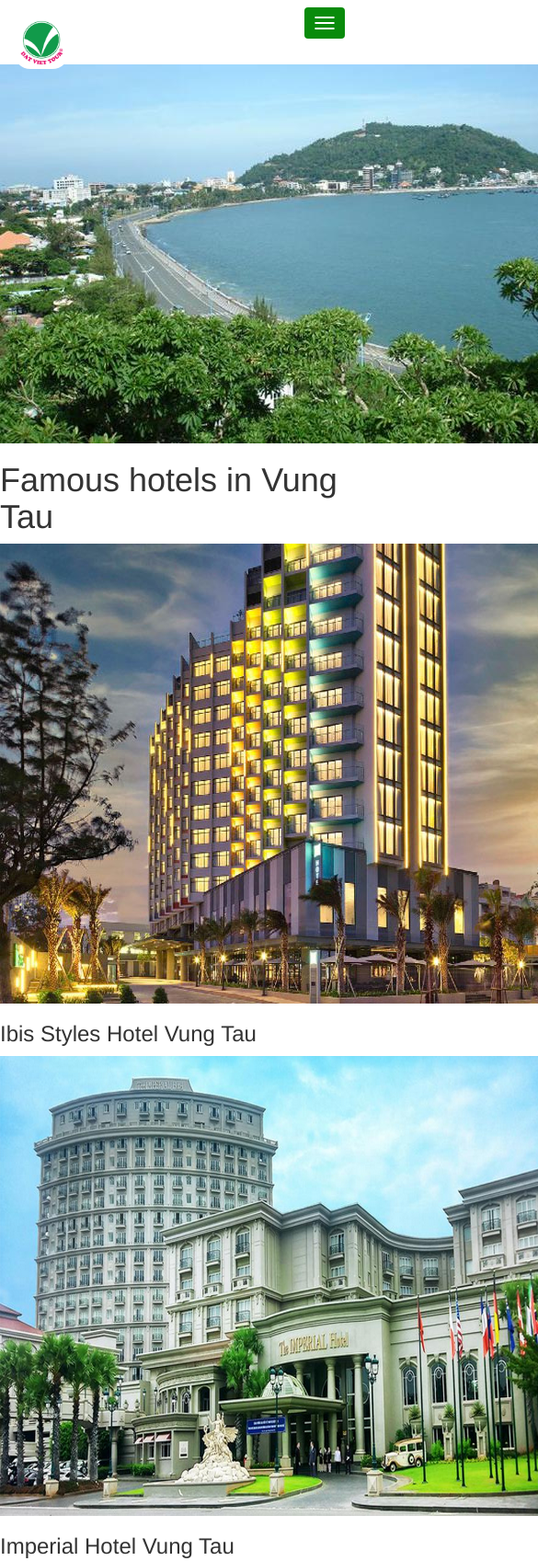
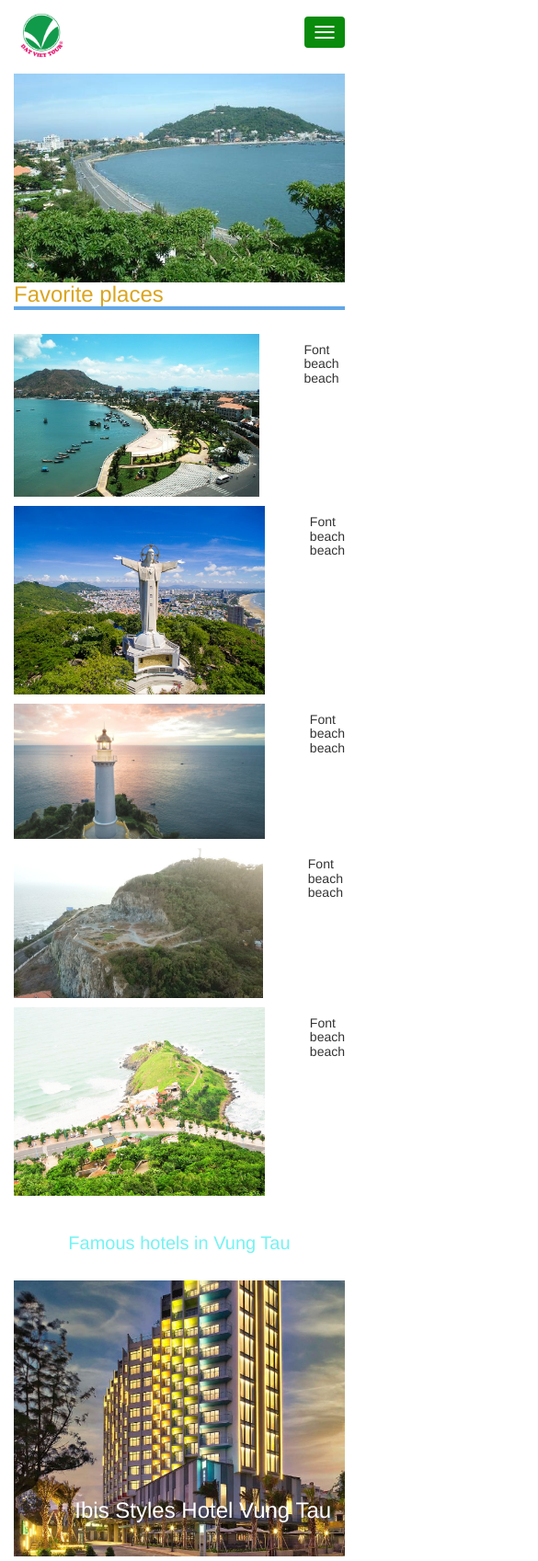
Before and after one commit to savvycom-nodejs/kien-html-css-example, a plain HTML site: page index.html in a window 390 px wide. Shown: the top 1697 px of the page at 92% size, 585 px wide, since content can reach past the window. Drawn offline with Linux system fonts and the light colour scheme.

Commit message:
baitaphtml

```diff
--- a/app.css
+++ b/app.css
@@ -1,3 +1,113 @@
 body{
-    margin-top: 10px !important;
+    margin-top: 10px;
 }
+.blue-line{
+    border-bottom: 4px solid rgb(98, 167, 232);
+    margin: -11px 0 26px 0;
+}
+.baner-favorite{
+    margin-top: -30px;
+}
+.banner-item-img img{
+   width: 140px;
+   min-height: 40%;
+   margin-bottom: 10px;
+}
+.banner-item h5{
+    margin-left: -54px;
+}
+.container-title{
+    text-align: center;
+    color: rgb(117, 243, 243);
+    margin: 30px 0;
+}
+.container img{
+    width: 100%;
+    min-height: 100px;
+    position: relative;
+}
+.container-text{
+    position: absolute;
+    /* text-align: center; */
+    margin: -8% 0 0 20%;
+    color: #fff;
+    font-weight: 400;
+}
+.table-striped th{
+    text-align: center;
+    color: rgb(37, 142, 37) ;
+}
+.table-striped td{
+    color: goldenrod;
+    text-align: center;
+}
+.container-fluid-footer{
+    background: rgb(27, 135, 145);
+    color: #fff;
+    text-align: center;
+}
+.container-fluid-footer-text{
+    margin: 10px 0;
+}
+@media only screen and (min-width: 360px){
+    .baner-favorite-text{
+        color: goldenrod;
+        margin-top: 30px;
+    }
+    .navbar-brand img {
+        width: 60px;
+        height: 60px;
+        border-radius: 30%;
+        margin-top: -18px;
+    }
+    .banner-item{
+        display: flex;
+    }
+    .banner-item h5{
+        margin-left: 10px;
+    }
+    .container-title{
+        font-size: 2rem;
+    }
+    .container-text {
+        margin: -16% 0 0 10%;
+        font-weight: 300;
+    }
+    .container-item1{
+        margin-bottom: 20px;
+    }
+    .table-striped{
+        font-size: 1rem;
+    }
+    .container-fluid-footer{
+        /* width: 100%; */
+    }
+    .container-fluid-footer-text{
+        margin: 0px 0 -12px 0;
+        padding: 10px 0;
+    }
+}
+@media only screen and (max-width: 768px){
+    ul.nav {
+        margin-left: -26px;
+    }
+    .navbar-right{
+        margin-top: -76px;
+        margin-right: -28px;
+    }
+    .baner-favorite-text{
+        font-size: 2.4rem;
+    }
+    .banner-item-img img{
+        width: 84%;
+    }
+    .banner-item h5{
+        margin-left: -33px;
+    }
+    .container-text {
+        margin: -16% 0 0 17%;
+    }
+    .table-striped{
+        width: 100%;
+    }
+}
--- a/index.html
+++ b/index.html
@@ -2,114 +2,154 @@
 <html lang="en">
   <head>
     <title>VietTravel</title>
-  <meta charset="utf-8">
-  <meta name="viewport" content="width=device-width, initial-scale=1">
+    <meta charset="utf-8" />
+    <meta name="viewport" content="width=device-width, initial-scale=1" />
     <!-- Bootstrap -->
-  <link href="css/bootstrap.min.css" rel="stylesheet">
-  <link rel="stylesheet" href="css/stylemenu.css" >
+    <link href="css/bootstrap.min.css" rel="stylesheet" />
+    <link rel="stylesheet" href="css/stylemenu.css" />
+    <link rel="stylesheet" href="./app.css" />
     <!-- Embed css here-->
-	<link rel="stylesheet" href="./css/stylemenu.css">
-
-
+    <link rel="stylesheet" href="./css/stylemenu.css" />
   </head>
   <body>
-
     <div class="container-fluid">
-
       <div class="row">
-			<nav class="navbar"  role="navigation">
+        <nav class="navbar" role="navigation">
           <div class="container-fluid">
             <!-- Brand and toggle get grouped for better mobile display -->
             <div class="navbar-header">
-				  <button type="button" class="navbar-toggle" data-toggle="collapse" data-target="#bs-example-navbar-collapse-1">
+              <button
+                type="button"
+                class="navbar-toggle"
+                data-toggle="collapse"
+                data-target="#bs-example-navbar-collapse-1"
+              >
                 <span class="sr-only">Toggle navigation</span>
                 <span class="icon-bar"></span>
                 <span class="icon-bar"></span>
                 <span class="icon-bar"></span>
               </button>
-					<a class="navbar-brand" href="#"><img src="images/Logo.png"/>  </a>
-
+              <a class="navbar-brand" href="#"
+                ><img src="images/Logo.png" />
+              </a>
             </div>
 
-				<div class="collapse navbar-collapse" id="bs-example-navbar-collapse-1">
+            <div
+              class="collapse navbar-collapse"
+              id="bs-example-navbar-collapse-1"
+            >
               <ul class="nav navbar-nav">
+                <li><a href="index.html">Home</a></li>
 
-					<li> <a href="index.html">Home</a> </li>
-
-					<li ><a href="#">About</a></li>
-					<li ><a href="#">Products</a></li>
+                <li><a href="#">About</a></li>
+                <li><a href="#">Products</a></li>
                 <li><a href="#">News</a></li>
 
-					<li>  <a href="#">Contact</a>  </li>
+                <li><a href="#">Contact</a></li>
               </ul>
-
 
               <form class="navbar-form navbar-right" role="search">
                 <div class="form-group">
-					  <input type="text" class="form-control" placeholder="Search">
+                  <input
+                    type="text"
+                    class="form-control"
+                    placeholder="Search"
+                  />
                 </div>
                 <button type="submit" class="btn btn-default">Search</button>
               </form>
-
-				</div><!-- /.navbar-collapse -->
-			  </div><!-- /.container-fluid -->
+            </div>
+            <!-- /.navbar-collapse -->
+          </div>
+          <!-- /.container-fluid -->
         </nav>
       </div>
 
-
-
-		<div class="row">
-
-			<div>
-
-					<img src="images/Banner.jpg" alt="Vung Tau" />
-
+      <div class="row banner">
+        <div class="col-sm-8">
+          <img
+            width="100%"
+            height="100%"
+            src="images/Banner.jpg"
+            alt="Vung Tau"
+          />
         </div>
 
+        <div class="col-sm-4 baner-favorite">
+          <!--Insert code favorite places here-->
           <div>
+            <h1 class="baner-favorite-text">Favorite places</h1>
+            <div class="blue-line"></div>
+          </div>
+          <div class="banner-right">
+            <!-- item- right 1 -->
+            <div class="row banner-item">
+              <div class="col-sm-5 banner-item-img">
+                <img src="./images/h1.jpg" alt="" />
+              </div>
+              <h5 class="col-sm-7">Font beach beach</h5>
+            </div>
+            <!-- item- right 2 -->
+            <div class="row banner-item">
+              <div class="col-sm-5 banner-item-img">
+                <img src="./images/h2.jpg" alt="" />
+              </div>
+              <h5 class="col-sm-7">Font beach beach</h5>
+            </div>
+            <!-- item- right 3 -->
+            <div class="row banner-item">
+              <div class="col-sm-5 banner-item-img">
+                <img src="./images/h3.jpg" alt="" />
+              </div>
+              <h5 class="col-sm-7">Font beach beach</h5>
+            </div>
+            <!-- item- right 4 -->
+            <div class="row banner-item">
+              <div class="col-sm-5 banner-item-img">
+                <img src="./images/h4.jpg" alt="" />
+              </div>
+              <h5 class="col-sm-7">Font beach beach</h5>
+            </div>
+            <!-- item- right 5 -->
+            <div class="row banner-item">
+              <div class="col-sm-5 banner-item-img">
+                <img src="./images/h5.jpg" alt="" />
+              </div>
+              <h5 class="col-sm-7">Font beach beach</h5>
+            </div>
+          </div>
+        </div>
+      </div>
+    </div>
+    <!--Kết thúc container-fluid-->
 
-				<!--Insert code favorite places here-->
-
+    <div class="container">
+      <div class="row" style="margin-bottom: 20px">
+        <div>
+          <h1 class="container-title">Famous hotels in Vung Tau</h1>
         </div>
 
-		</div>
-
-
-	</div> <!--Kết thúc container-fluid-->
-
-	<div class="container">
-
-         <div class="row" style="margin-bottom: 20px;">
-         	<div>
-         		<h1>Famous hotels in Vung Tau</h1>
-         	</div>
-
-         	<div>
+        <div class="col-sm-6 container-item1">
           <div>
             <img src="images/hotel01.jpg" />
             <div>
-						<h3>Ibis Styles Hotel Vung Tau</h3>
+              <h3 class="container-text">Ibis Styles Hotel Vung Tau</h3>
+            </div>
           </div>
         </div>
 
-         	</div>
-
-         	<div>
+        <div class="col-sm-6 container-item2">
           <div>
             <img src="images/hotel02.png" />
             <div>
-						<h3>Imperial Hotel Vung Tau</h3>
+              <h3 class="container-text">Imperial Hotel Vung Tau</h3>
+            </div>
+          </div>
         </div>
       </div>
 
-         	</div>
-
-
-         </div>
-
       <div class="row">
-
-				<h2> All-in tour price for 1 person</h2>
+        <h2 class="container-title">All-in tour price for 1 person</h2>
         <table class="table table-striped">
           <thead>
             <tr>
@@ -134,7 +174,6 @@
               <td>$14</td>
               <td>$18</td>
               <td>$20</td>
-
             </tr>
             <tr>
               <td>3</td>
@@ -142,38 +181,23 @@
               <td>$10</td>
               <td>$13</td>
               <td>$16</td>
-
             </tr>
-
           </tbody>
         </table>
-
+      </div>
     </div>
 
-
-
-
-	</div>
-
-
-	<div class="container-fluid">
-
-		<div class="row">
-
-			<div>
-
+    <div class="container-fluid-footer">
+      <!-- <div class="row"> -->
+      <div class="container-fluid-footer-text">
         <p>Email : VietTravel@gmail.com</p>
         <p>Address: 10 Dien Bien Phu Binh Thanh District, HCMC</p>
         <h5>&copy; Copyright 2021. VietTravel.VN</h5>
       </div>
-
-		</div>
-
+      <!-- </div> -->
     </div>
 
     <script src="js/Jquery.js"></script>
     <script src="js/bootstrap.min.js"></script>
-
   </body>
-
 </html>
```
Lines whose indentation alone changed are shown as unchanged.
